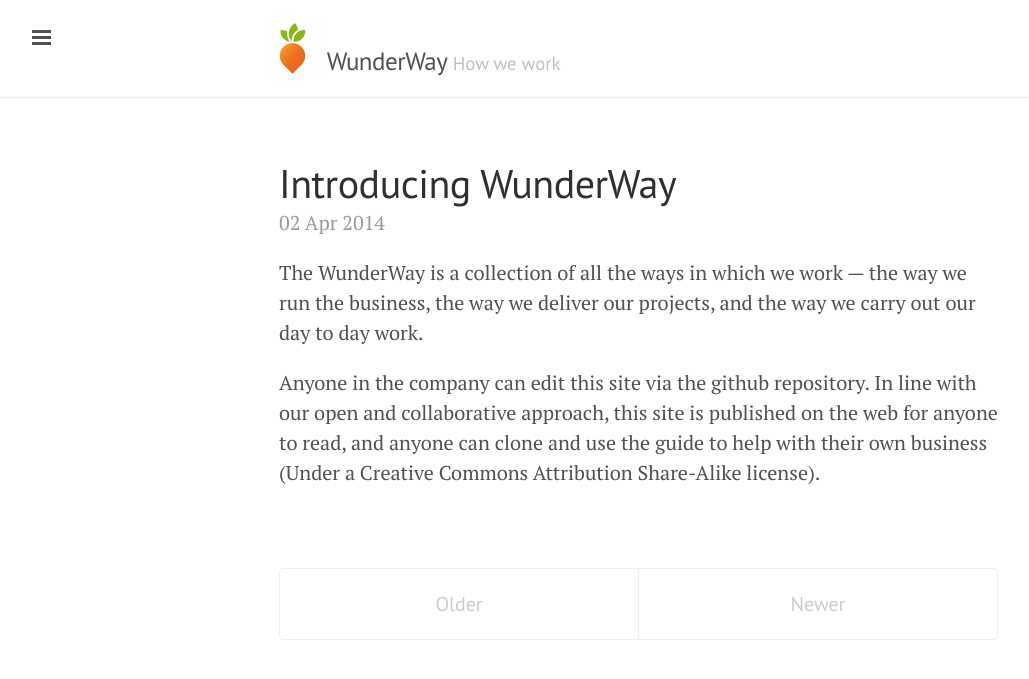
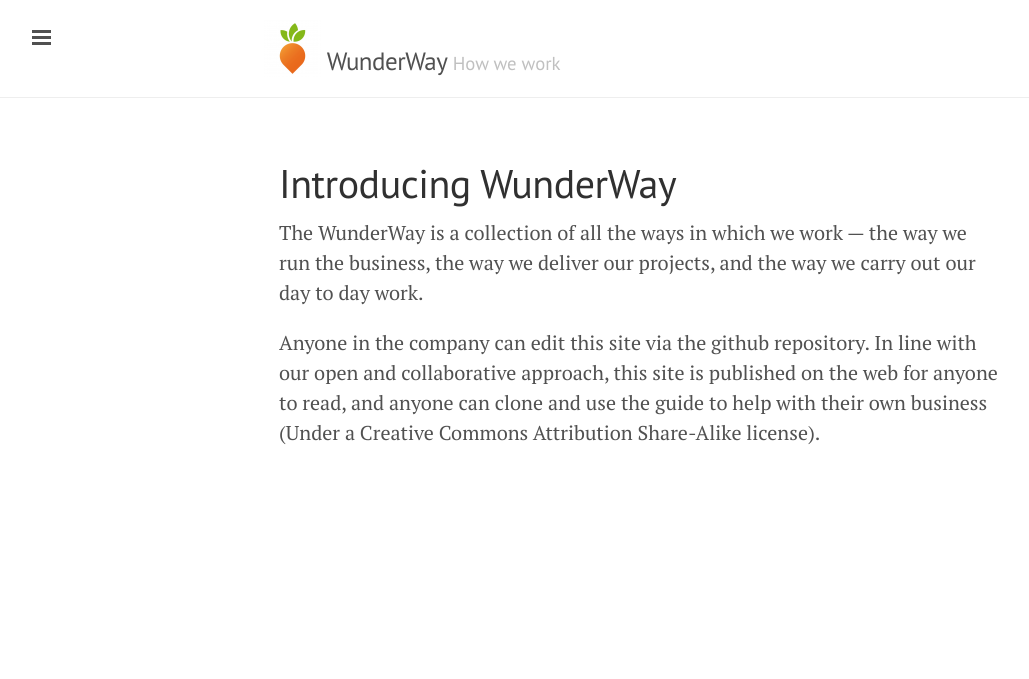
Before and after one commit to tormi/WunderWay, a Jekyll site: the page built from index.html, in a window 1280 px wide. Shown: the top 679 px of the page, without its empty margins (1-1030 px from the left). Built offline with Jekyll 4.4.1, drawn with Linux system fonts in a browser that asks for light colours; Markdown is read by kramdown in place of the engine named in the settings; the list of posts is cut into pages by our own code.

Commit message:
Fixes #13

```diff
--- a/index.html
+++ b/index.html
@@ -12,26 +12,7 @@
       </a>
     </h1>
 
-    <span class="post-date">{{ post.date | date_to_string }}</span>
-
     {{ post.content }}
   </div>
   {% endfor %}
 </div>
-
-<div class="pagination">
-  {% if paginator.next_page %}
-    <a class="pagination-item older" href="/page{{paginator.next_page}}">Older</a>
-  {% else %}
-    <span class="pagination-item older">Older</span>
-  {% endif %}
-  {% if paginator.previous_page %}
-    {% if paginator.page == 2 %}
-      <a class="pagination-item newer" href="/">Newer</a>
-    {% else %}
-      <a class="pagination-item newer" href="/page{{paginator.previous_page}}">Newer</a>
-    {% endif %}
-  {% else %}
-    <span class="pagination-item newer">Newer</span>
-  {% endif %}
-</div>
```
